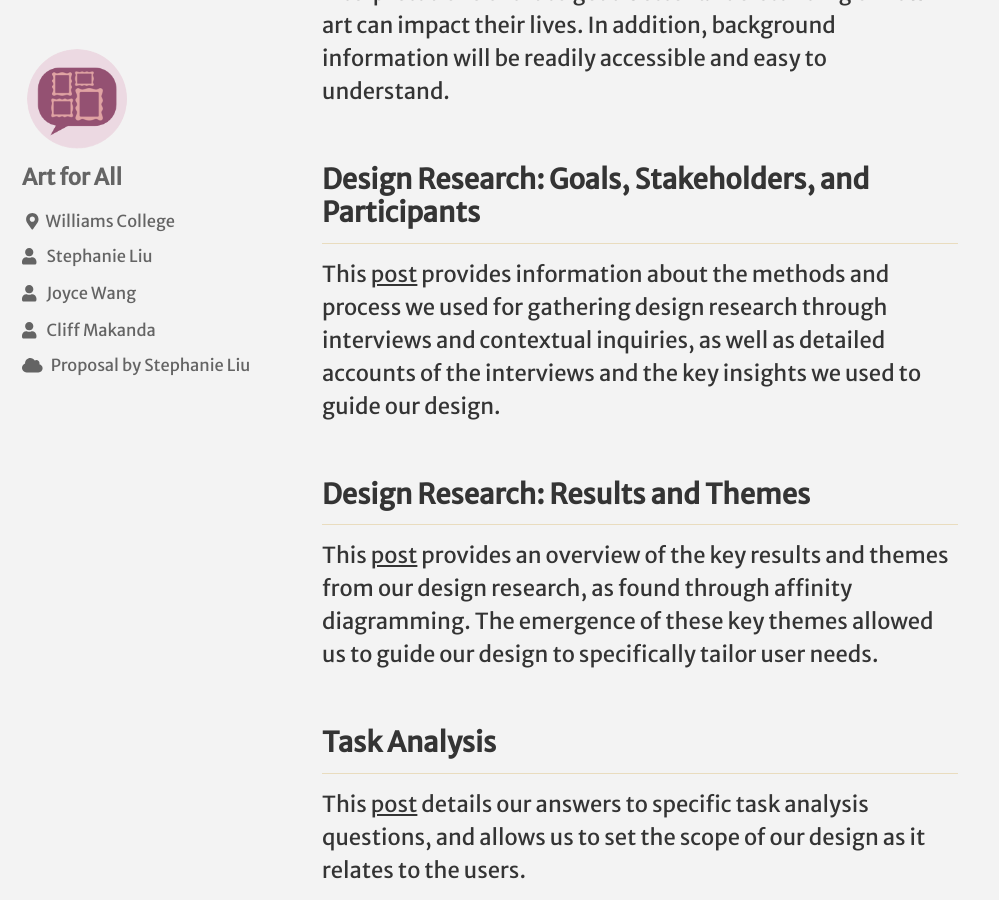
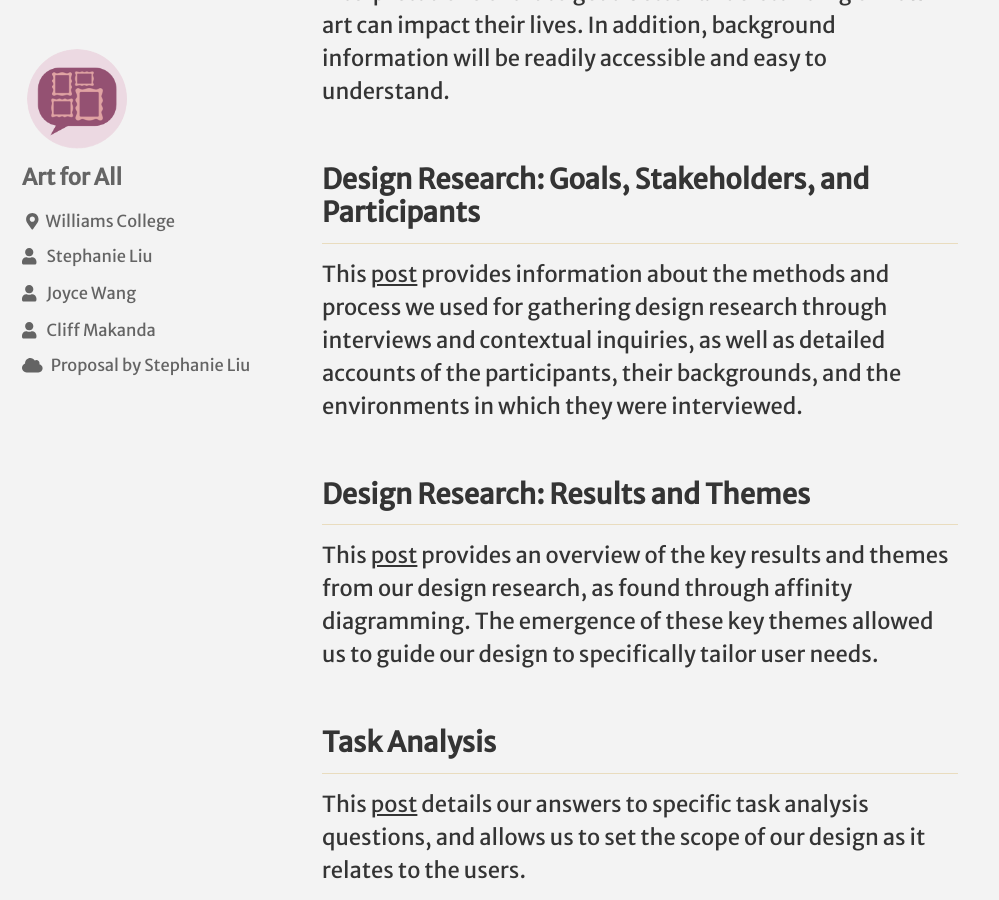
Before and after one commit to sliuu/hciproject, a Jekyll site: the page built from _posts/2018-04-04-Final-Report.md, in a window 1280 px wide and 900 px high, scrolled down 1229 px. Shown: the whole window, without its empty margins (0-999 px from the left). Built offline with Jekyll 4.4.1, drawn with Linux system fonts in a browser that asks for light colours; nearby versions of some CDN libraries; some web fonts are replaced.

Commit message:
presentation 1

```diff
--- a/_posts/2018-04-04-Final-Report.md
+++ b/_posts/2018-04-04-Final-Report.md
@@ -14,7 +14,7 @@ Art museums have long been a primary resource for learning about and experiencin
 
 ## Design Research: Goals, Stakeholders, and Participants
 
-This [post](../design-research-goals-stakeholders-and-participants) provides information about the methods and process we used for gathering design research through interviews and contextual inquiries, as well as detailed accounts of the interviews and the key insights we used to guide our design.
+This [post](../design-research-goals-stakeholders-and-participants) provides information about the methods and process we used for gathering design research through interviews and contextual inquiries, as well as detailed accounts of the participants, their backgrounds, and the environments in which they were interviewed.
 
 ## Design Research: Results and Themes
 
```
